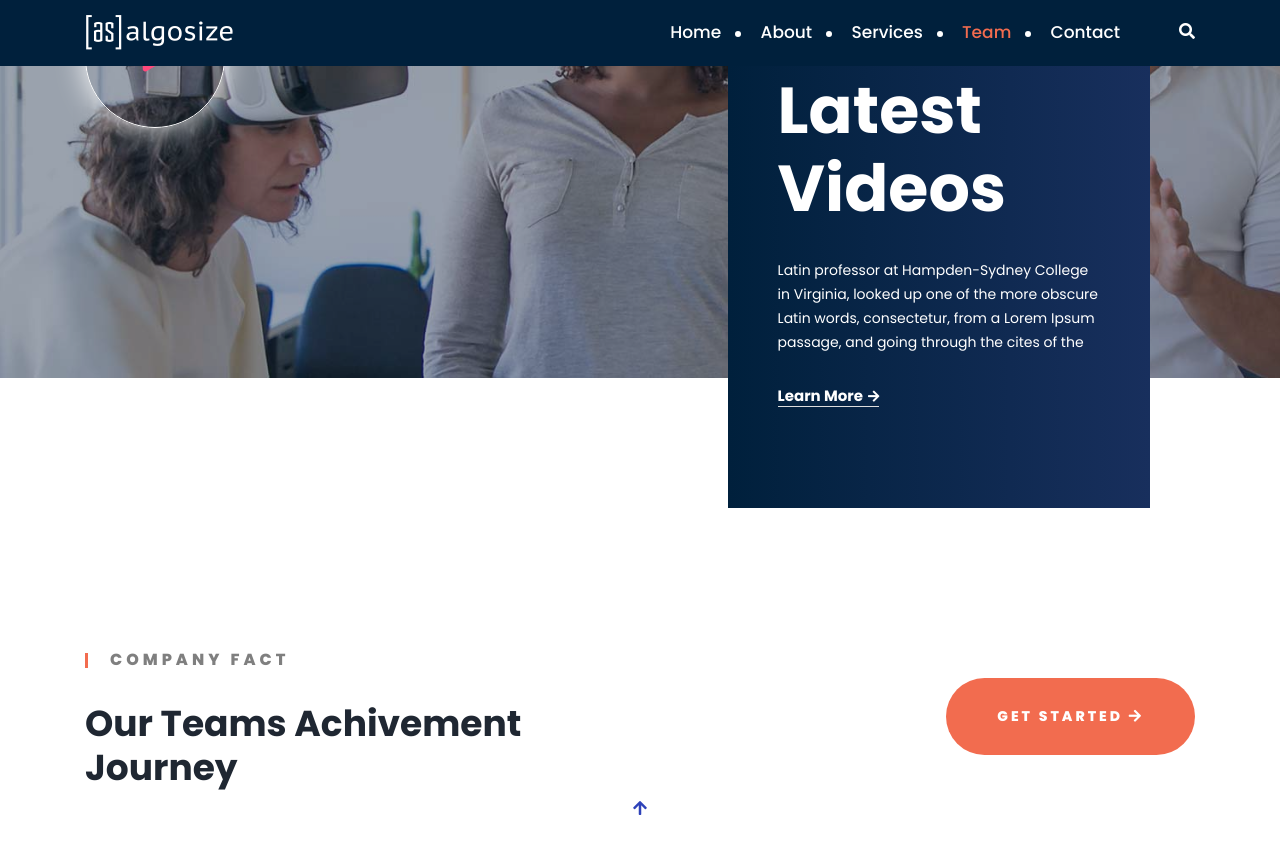
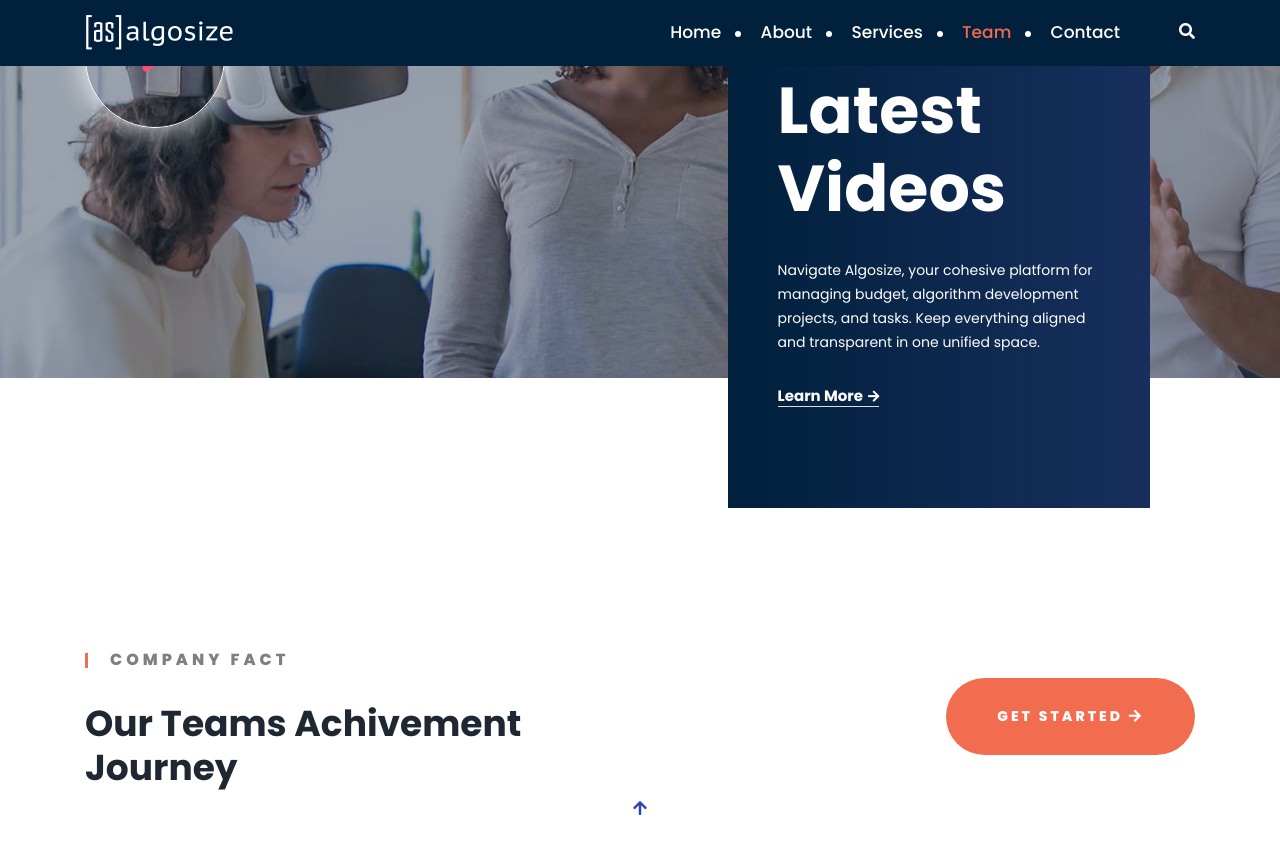
Before and after one commit to AlgoSize/website, a Jekyll site: the page built from index.html, in a window 1280 px wide and 900 px high, scrolled down 4806 px. Shown: the top 854 px of the window. Built offline with Jekyll 4.4.1, drawn with Linux system fonts in a browser that asks for light colours.

Commit message:
Update settings.yml

```diff
--- a/_data/settings.yml
+++ b/_data/settings.yml
@@ -11,8 +11,7 @@ blogs_settings:
 
 videos_settings:
   title: Watch Our Latest Videos
-  description: Latin professor at Hampden-Sydney College in Virginia, looked up one of the more obscure Latin words, consectetur, from a Lorem Ipsum passage, and going through the cites of the
-  youtube_link: "https://www.youtube.com/watch?v=iogabydg2y0"
+  description: Navigate Algosize, your cohesive platform for managing budget, algorithm development projects, and tasks. Keep everything aligned and transparent in one unified space.
   button:
     name: "Learn More "
     link: "#"
```
